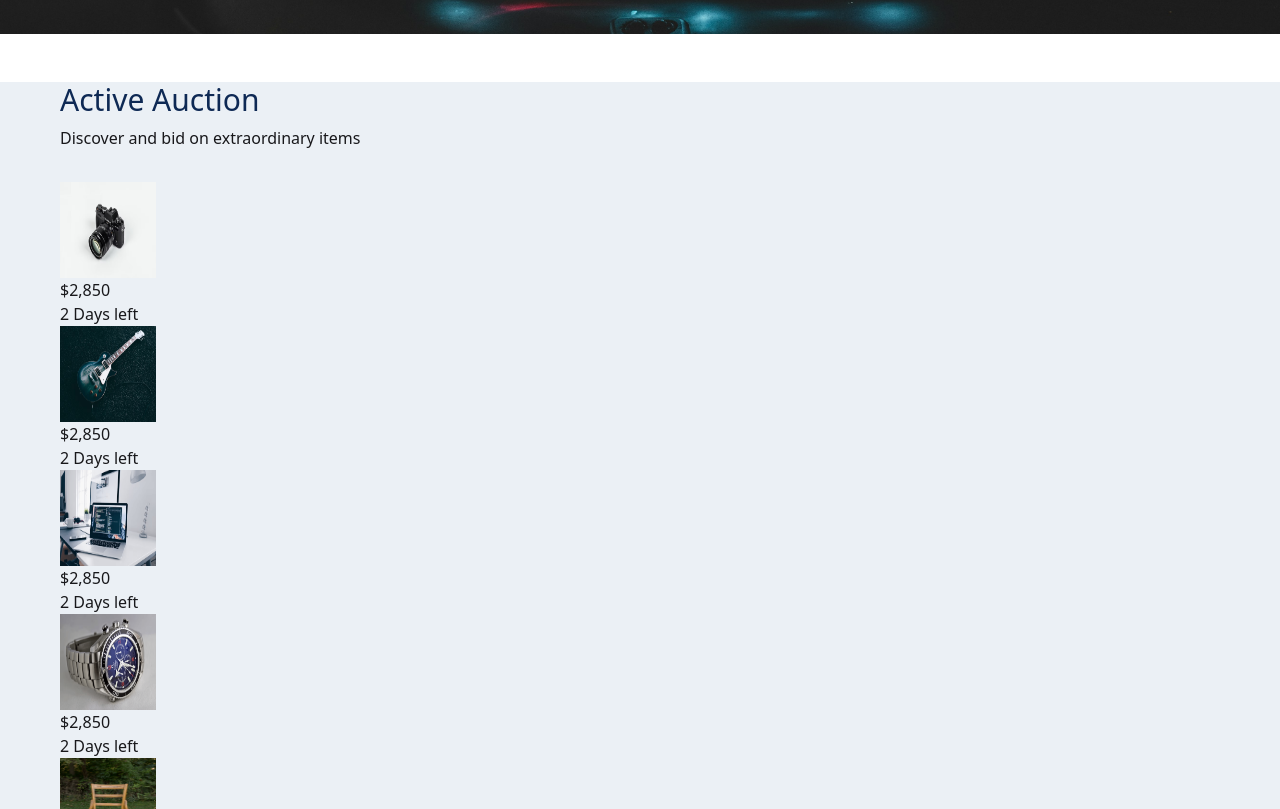
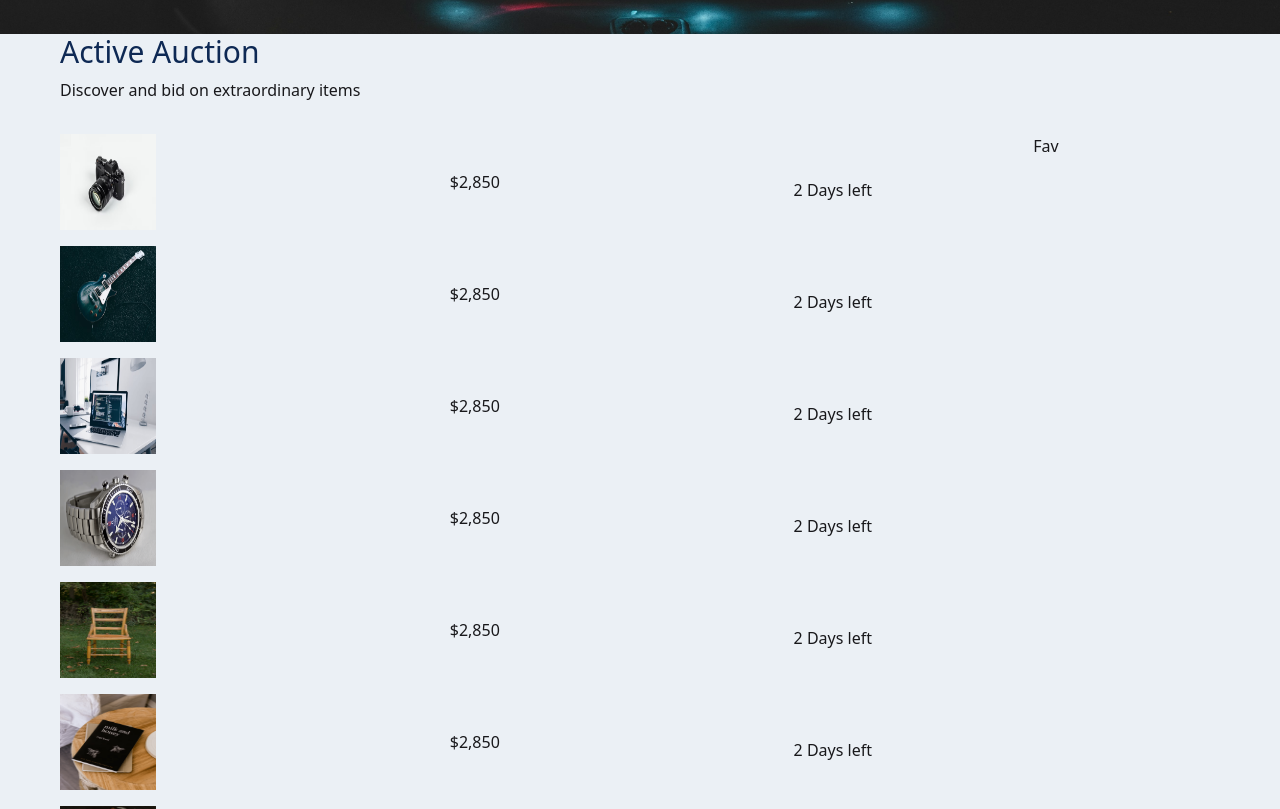
Before and after one commit to iftakhersifat/auction-gallery, a React (Vite) app: page / in a window 1280 px wide. Shown: the part 531-1340 px from the top of the page. Built offline with nearby package versions, Linux system fonts and the light colour scheme.

Commit message:
added all fetch

```diff
--- a/src/Components/Bid/Bid.jsx
+++ b/src/Components/Bid/Bid.jsx
@@ -3,7 +3,7 @@ import React from 'react';
 const Bid = ({bid}) => {
     const {image, currentBidPrice, timeLeft}=bid;
     return (
-        <div>
+        <div className='flex justify-between items-center space-y-4'>
             <img className='w-[96px] h-[96px]' src={image} alt="" />
             <p>{currentBidPrice}</p>
             <p>{timeLeft}</p>
--- a/src/Components/Bids/Bids.jsx
+++ b/src/Components/Bids/Bids.jsx
@@ -6,13 +6,21 @@ const Bids = ({bidsFetch}) => {
     console.log(bidsUse)
     return (
         <div className='px-15 bg-[#EBF0F5]'>
-            <h1 className='text-[#0E2954] mt-12 text-3xl mb-2'>Active Auction</h1>
+            <h1 className='text-[#0E2954] text-3xl mb-2'>Active Auction</h1>
             <p className='mb-8'>Discover and bid on extraordinary items</p>
-            <div>
+        <div className='flex'>
+            <div className="left w-[70%]">
+                <div className=''>
                 {
                     bidsUse.map(bid=><Bid bid={bid}></Bid>)
                 }
+                </div>
             </div>
+            <div className="right w-[30%] text-center">
+                <p>Fav</p>
+            </div>
+        </div>
+
         </div>
     );
 };
```
